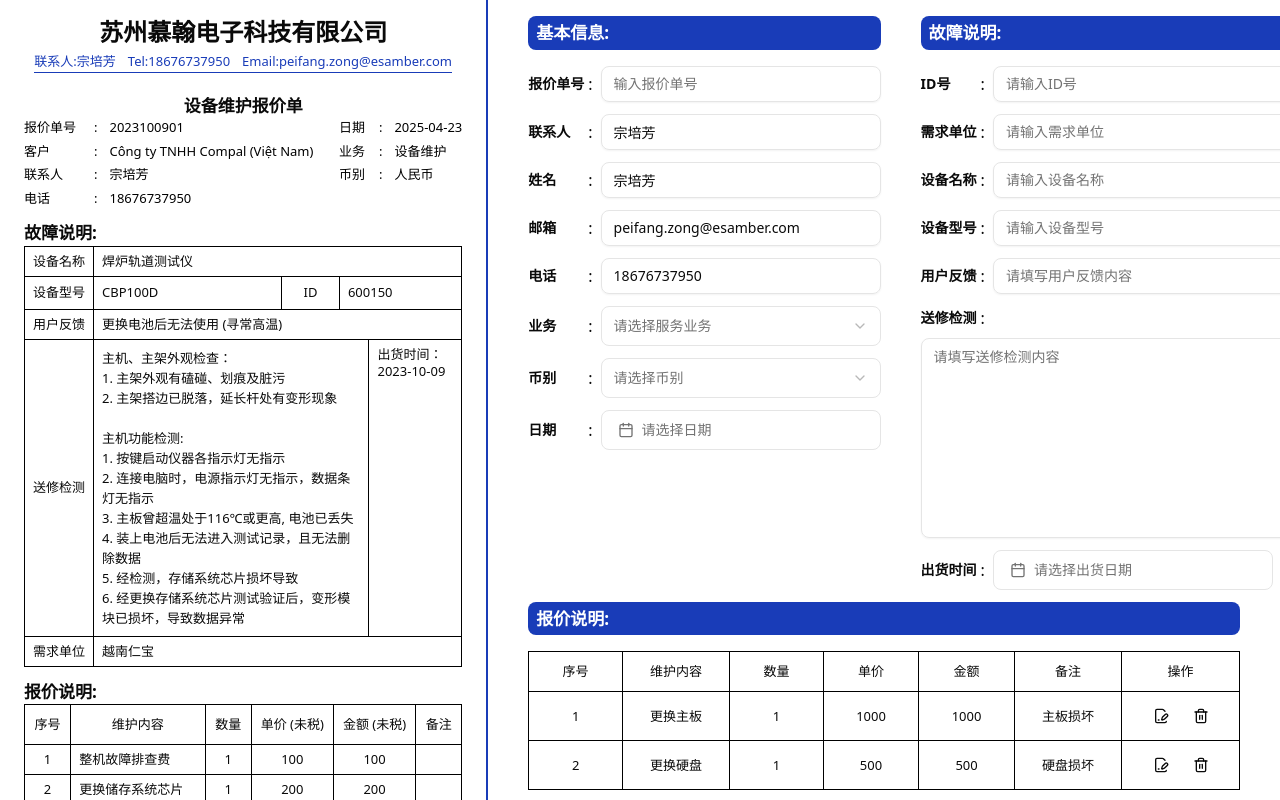
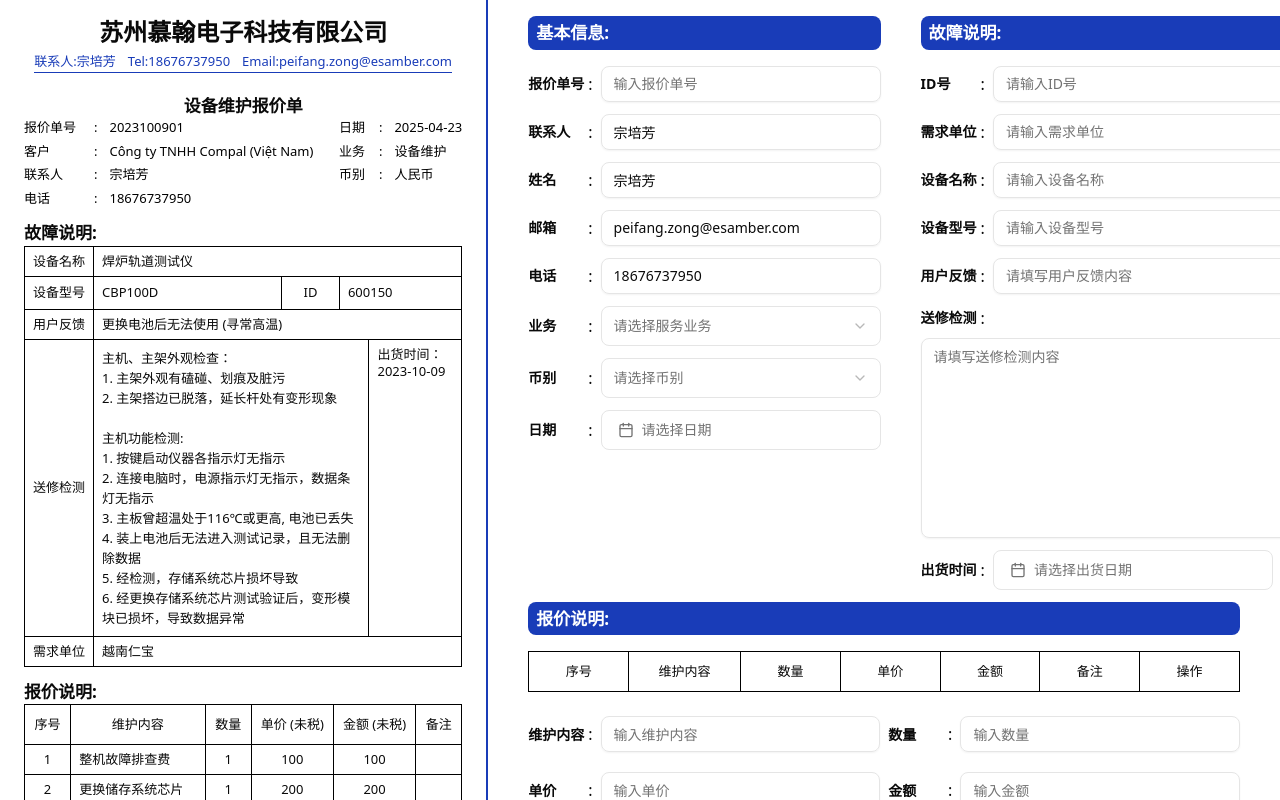
Before and after one commit to nickchow2020/turbo-invoice-app, a Next.js app: page / in a window 1280 px wide. Shown: the top 800 px of the page. Built offline with nearby package versions, Linux system fonts and the light colour scheme.

Commit message:
update TS type

```diff
--- a/src/app/page.tsx
+++ b/src/app/page.tsx
@@ -9,7 +9,7 @@ import PricingTable from "@/components/PricingTable";
 import { TitleInfo } from "@/components/TitleInfo";
 import { FormProvider, useForm } from "react-hook-form";
 
-type FormValues = {
+export type FormValues = {
     quoteNo: number;
     contactName: string;
     name: string;
--- a/src/components/InvoiceDetail.tsx
+++ b/src/components/InvoiceDetail.tsx
@@ -22,6 +22,8 @@ import {
 } from "@/components/components/ui/table";
 import { Button } from "./components/ui/button";
 import { InputColumn } from "./common/InputColumn";
+import { useFieldArray, useFormContext } from "react-hook-form";
+import { FormValues } from "app/page";
 
 export type Invoice = {
     id: number;
@@ -34,24 +36,15 @@ export type Invoice = {
 };
 
 export function InvoiceDetail() {
-    const [data, setData] = React.useState<Invoice[]>([
-        {
-            id: 1,
-            maintenanceTitle: "更换主板",
-            quantity: "1",
-            unitPrice: 1000,
-            totalAmount: 1000,
-            remarks: "主板损坏",
-        },
-        {
-            id: 2,
-            maintenanceTitle: "更换硬盘",
-            quantity: "1",
-            unitPrice: 500,
-            totalAmount: 500,
-            remarks: "硬盘损坏",
-        },
-    ]);
+    const { control } = useFormContext<FormValues>();
+    const {
+        fields: data,
+        append,
+        remove,
+    } = useFieldArray<FormValues, "pricingInstructions">({
+        control,
+        name: "pricingInstructions",
+    });
 
     const columnHelper = createColumnHelper<Invoice>();
 
```
